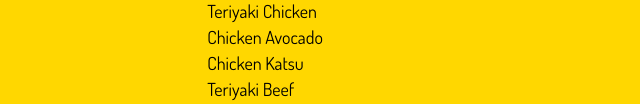
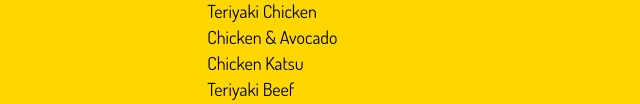
Before and after one commit to claraichu/tokyostation-website, a plain HTML site: page Catering.html in a window 1280 px wide. Shown: the part 810-914 px from the top of the page, 329-969 px from the left. Drawn offline with Linux system fonts and the light colour scheme.

Commit message:
Update Catering.html

```diff
--- a/Catering.html
+++ b/Catering.html
@@ -38,7 +38,7 @@ There is an additional $2 charge for the platter. All platters come with soy sau
     <td style="width:30%"align="left">Tuna (GF)</td><td style="width:30%"align="left">California</td><td style="width:30%"align="left">Chicken Katsu</td><tr>
     <td style="width:30%"align="left">Teriyaki Chicken</td><td style="width:30%"align="left">Teriyaki Fish</td><tr><td style="width:30%"align="left"></td>
     <td style="width:30%"align="left">Teriyaki Chicken</td><td style="width:30%"align="left"></td><tr><td style="width:30%"align="left"></td>
-    <td style="width:30%"align="left">Chicken Avocado</td><td style="width:30%"align="left"></td><tr><td style="width:30%"align="left"></td>
+    <td style="width:30%"align="left">Chicken & Avocado</td><td style="width:30%"align="left"></td><tr><td style="width:30%"align="left"></td>
     <td style="width:30%"align="left">Chicken Katsu</td><td style="width:30%"align="left"></td><tr><td style="width:30%"align="left"></td>
     <td style="width:30%"align="left"> Teriyaki Beef</td><td style="width:30%"align="left"></td><tr><td style="width:30%"align="left"></td>
     <td style="width:30%"align="left"> </td><td style="width:30%"align="left"></td><td style="width:30%"align="left"></td>
```
